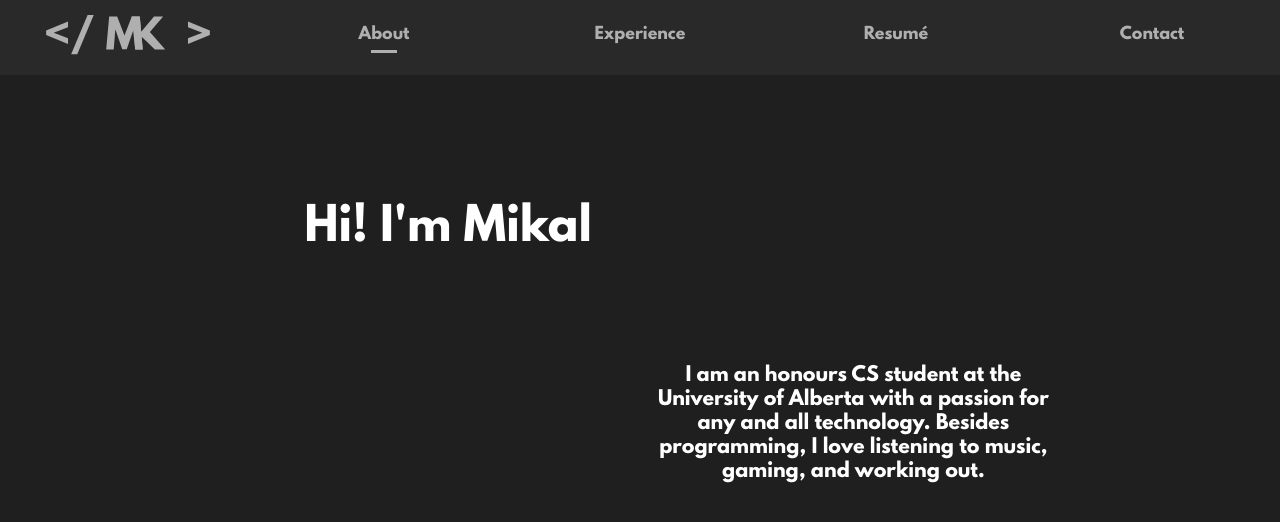
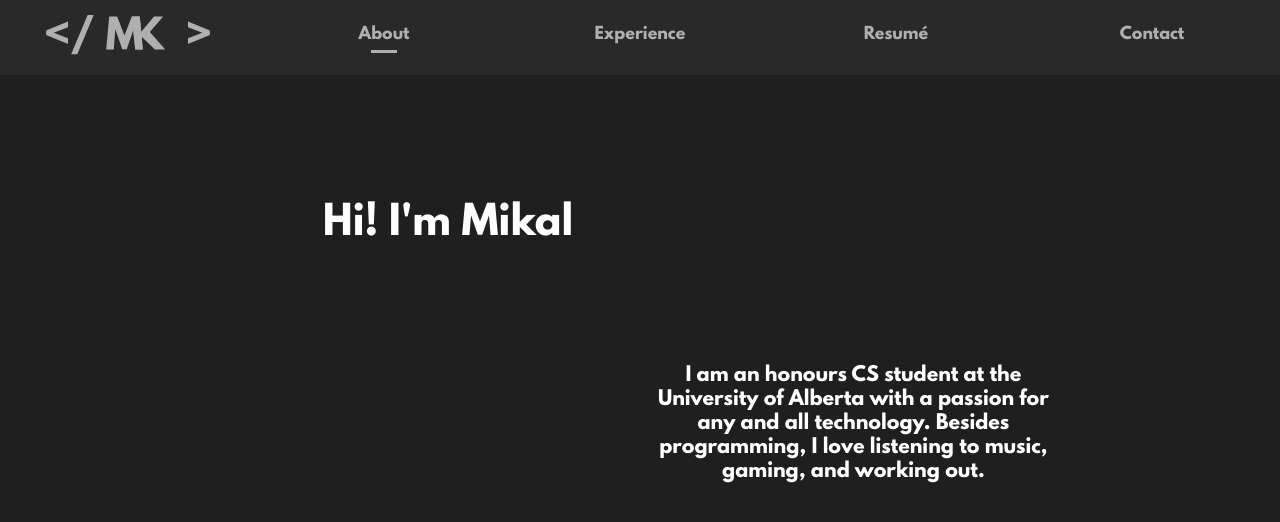
Before and after one commit to MrJacobEisner/MikalsPortfolio, a React (Create React App) app: page / in a window 1280 px wide. Shown: the top 522 px of the page. Built offline with nearby package versions, Linux system fonts and the light colour scheme.

Commit message:
added min font size for greeting

```diff
--- a/src/App.scss
+++ b/src/App.scss
@@ -76,7 +76,7 @@
         display: grid;
         grid-template-rows: 1;
         grid-template-columns: repeat(3, 1fr);
-        font-size: 45px;
+        font-size: calc(11px + 2.2vw);
         color: $font-dark-grey;
         white-space: nowrap;
 
```
